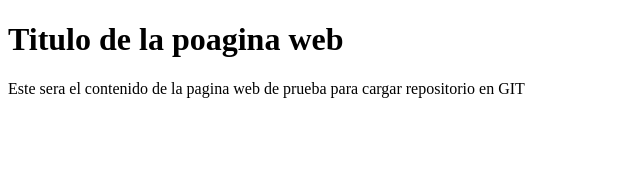
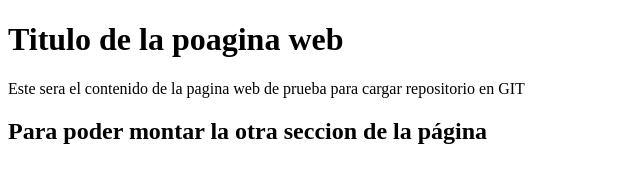
Before and after one commit to mateoac023/test-hit-and-hithub, a plain HTML site: page index.html in a window 1280 px wide. Shown: the whole page, without its empty margins (0-640 px from the left). Drawn offline with Linux system fonts and the light colour scheme.

Commit message:
Segundo commit donde se añade los estilos basicos

```diff
--- /dev/null
+++ b/estilos.css
@@ -0,0 +1,5 @@
+body {
+    font-style: "Arial";
+    color: chocolate;
+    align-content: center;
+}
--- a/index.html
+++ b/index.html
@@ -9,5 +9,6 @@
 <body>
     <h1>Titulo de la poagina web</h1>
     <p>Este sera el contenido de la pagina web de prueba para cargar repositorio en GIT</p>
+    <h2>Para poder montar la otra seccion de la página</h2>
 </body>
 </html>
```
